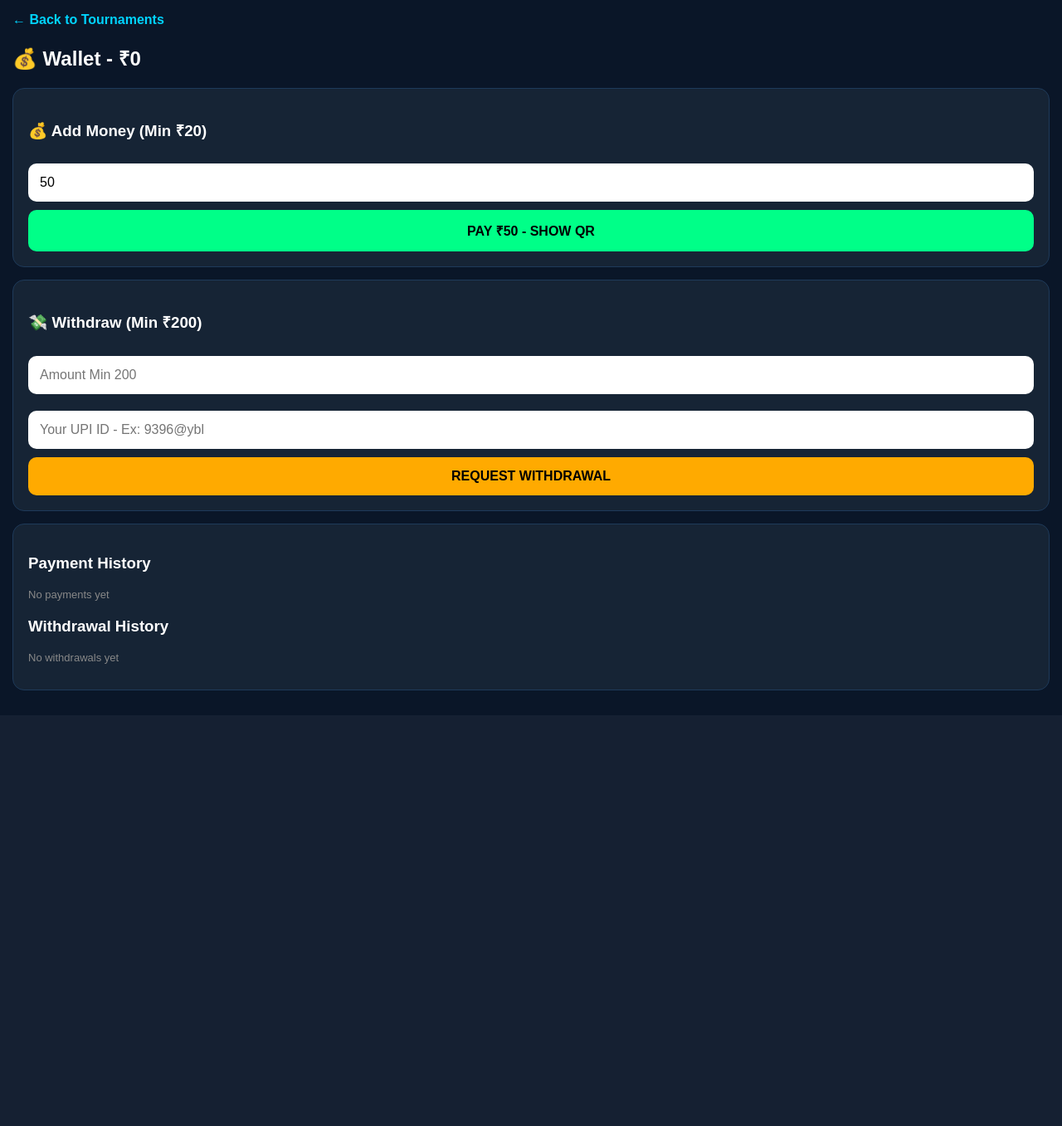
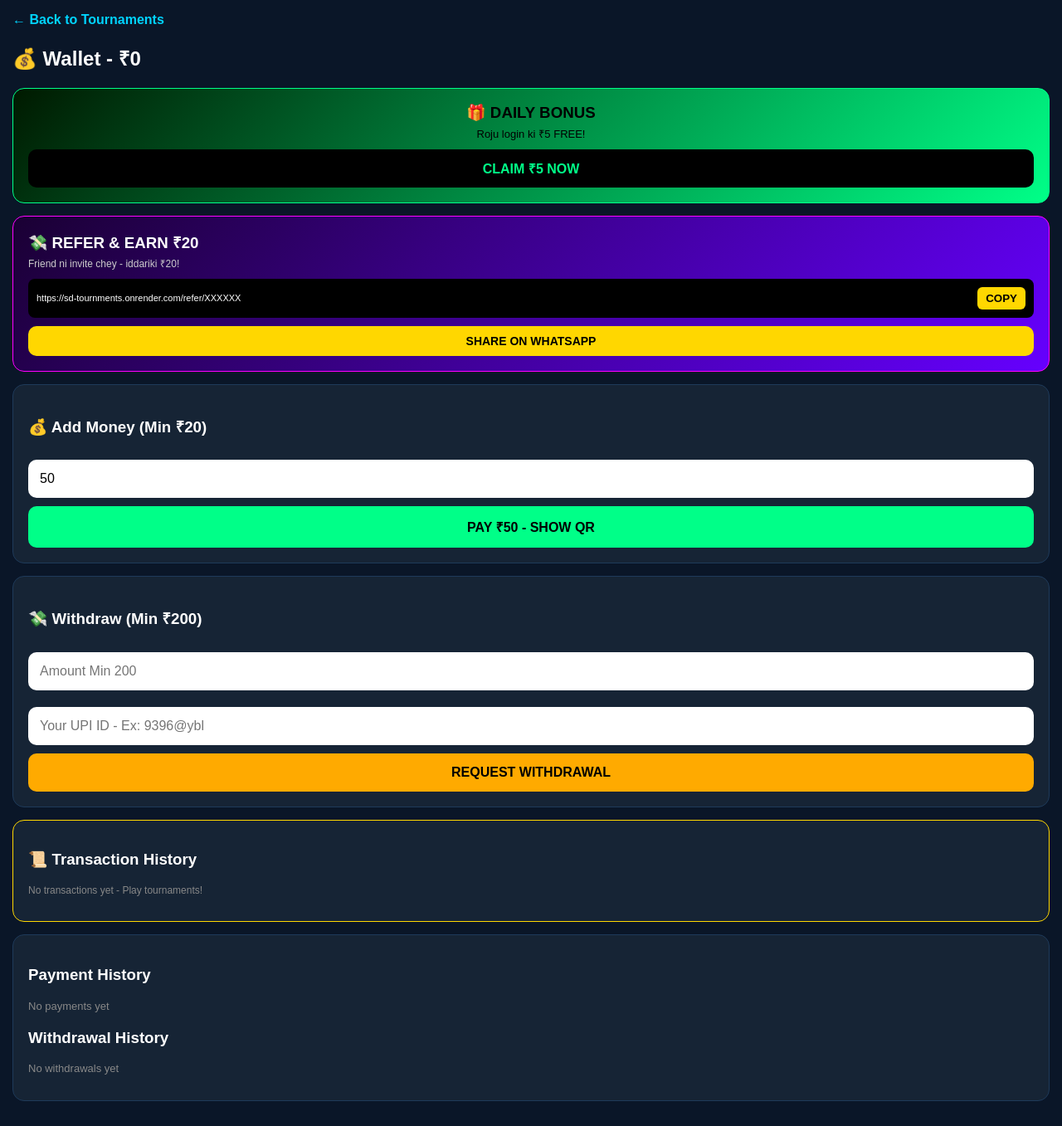
Before and after one commit to kothapallisravankumar05-art/sd-tournments, a Flask app: template templates/wallet.html in a window 1280 px wide. Shown: the whole page at 83% size. Before the commit the page ends 832 px from the top, so only its background shows below. Run offline with Flask 3, Linux system fonts and the light colour scheme; the template is opened without the code that fills it, so the values that code supplies are empty.

Commit message:
Update wallet.html

```diff
--- a/templates/wallet.html
+++ b/templates/wallet.html
@@ -10,21 +10,38 @@ input{width:100%;padding:14px;border-radius:10px;border:none;margin:10px 0;font-
 input:focus{box-shadow:0 0 8px #00ff88}
 .btn{width:100%;padding:14px;border:none;border-radius:10px;font-weight:bold;font-size:16px;cursor:pointer}
 .btn:active{transform:scale(0.98)}
-.btn-green{background:#00ff88;color:#000}.btn-blue{background:#00d4ff;color:#000}.btn-orange{background:#ffaa00;color:#000}
+.btn-green{background:#00ff88;color:#000}.btn-blue{background:#00d4ff;color:#000}.btn-orange{background:#ffaa00;color:#000}.btn-gold{background:gold;color:#000}
 .qr-box{display:none;text-align:center;background:#fff;color:#000;padding:20px;border-radius:15px;margin-top:15px}
 .utr-box{display:none;margin-top:15px}
-.hist-item{border-bottom:1px solid #233a5a;padding:10px 0;font-size:14px;display:flex;justify-content:space-between;align-items:center}
+.hist-item{border-bottom:1px solid #233a5a;padding:10px 0;font-size:13px;display:flex;justify-content:space-between;align-items:center}
 .badge{padding:3px 8px;border-radius:12px;font-size:11px;font-weight:bold}
 .badge-PENDING{background:orange;color:#000}.badge-APPROVED{background:#00ff88;color:#000}.badge-REJECTED{background:#ff4444;color:#fff}
+.badge-CREDIT{background:#00ff88;color:#000}.badge-DEBIT{background:#ff4444;color:#fff}.badge-WIN{background:gold;color:#000}.badge-BONUS{background:#00d4ff;color:#000}.badge-REFERRAL{background:#ff00ff;color:#fff}.badge-REFUND{background:orange;color:#000}
+.refer-box{background:linear-gradient(135deg,#1a0033,#6600ff);border:1px solid #ff00ff}
+.bonus-box{background:linear-gradient(135deg,#001a00,#00ff88);border:1px solid #00ff88;color:#000}
 </style>
 </head>
 <body>
 <a href="/" style="color:#00d4ff;text-decoration:none;font-weight:bold">← Back to Tournaments</a>
 <h2>💰 Wallet - ₹{{ user['balance'] if user else 0 }}</h2>
 
-{% with messages = get_flashed_messages() %}
-{% if messages %}{% for m in messages %}<div style="background:#ffaa00;color:#000;padding:12px;border-radius:10px;margin-bottom:15px;font-weight:bold">{{m}}</div>{% endfor %}{% endif %}
-{% endwith %}
+<!-- DAILY BONUS -->
+<div class="card bonus-box" style="text-align:center">
+<h3 style="margin:0;color:#000">🎁 DAILY BONUS</h3>
+<p style="margin:5px 0;color:#000;font-size:13px">Roju login ki ₹5 FREE!</p>
+<a href="/daily_bonus" style="display:block;background:#000;color:#00ff88;padding:12px;border-radius:10px;text-decoration:none;font-weight:900;margin-top:10px">CLAIM ₹5 NOW</a>
+</div>
+
+<!-- REFERRAL -->
+<div class="card refer-box">
+<h3 style="margin:0">💸 REFER & EARN ₹20</h3>
+<p style="font-size:12px;color:#ccc;margin:5px 0">Friend ni invite chey - iddariki ₹20!</p>
+<div style="background:#000;padding:10px;border-radius:8px;margin:10px 0;display:flex;justify-content:space-between;align-items:center">
+<span id="refLink" style="font-size:11px;word-break:break-all">https://sd-tournments.onrender.com/refer/{{ user['referral_code'] if user and user['referral_code'] else 'XXXXXX' }}</span>
+<button onclick="copyRef()" style="background:gold;border:none;padding:6px 10px;border-radius:6px;font-weight:900;cursor:pointer">COPY</button>
+</div>
+<button onclick="shareRef()" class="btn btn-gold" style="padding:10px;font-size:14px">SHARE ON WHATSAPP</button>
+</div>
 
 <div class="card">
 <h3>💰 Add Money (Min ₹20)</h3>
@@ -35,14 +52,13 @@ input:focus{box-shadow:0 0 8px #00ff88}
 <div id="qrBox" class="qr-box">
 <h3>Scan & Pay ₹<span id="qrAmt">50</span></h3>
 <img id="mainQR" src="" style="width:220px;height:220px;border-radius:12px">
-<p style="font-size:13px;margin-top:10px">PhonePe / GPay lo scan chey - Direct payment neeku vastadi!</p>
+<p style="font-size:13px;margin-top:10px">PhonePe / GPay lo scan chey</p>
 <button class="btn btn-blue" onclick="showUTR()">I HAVE PAID - ENTER UTR</button>
 </div>
 
 <div id="utrBox" class="utr-box card" style="display:none">
 <h3>12 Digit UTR Enter Chey</h3>
 <form method="POST" action="/wallet">
-<input type="hidden" name="action" value="add_money">
 <input type="hidden" name="amount" id="finalAmt" value="50">
 <input type="text" name="utr" maxlength="12" minlength="12" pattern="[0-9]{12}" required placeholder="12 Digit UTR - Ex: 123456789012">
 <button type="submit" class="btn btn-green">SUBMIT TO ADMIN</button>
@@ -52,11 +68,25 @@ input:focus{box-shadow:0 0 8px #00ff88}
 <div class="card">
 <h3>💸 Withdraw (Min ₹200)</h3>
 <form method="POST" action="/wallet">
-<input type="hidden" name="action" value="withdraw">
 <input type="number" name="amount" min="200" max="{{ user['balance'] if user else 0 }}" required placeholder="Amount Min 200">
 <input type="text" name="upi_id" required placeholder="Your UPI ID - Ex: 9396@ybl">
 <button type="submit" class="btn btn-orange">REQUEST WITHDRAWAL</button>
 </form>
+</div>
+
+<!-- TRANSACTION HISTORY - NEW -->
+<div class="card" style="border:1px solid gold">
+<h3>📜 Transaction History</h3>
+{% if transactions %}
+{% for tx in transactions %}
+<div class="hist-item">
+<span><span class="badge badge-{{tx['type']}}">{{tx['type']}}</span> {{tx['description']}}</span>
+<span style="text-align:right"><b style="color:gold">₹{{tx['amount']}}</b><br><span style="font-size:10px;color:#888">{{tx['time']}}</span></span>
+</div>
+{% endfor %}
+{% else %}
+<p style="color:#888;font-size:12px">No transactions yet - Play tournaments!</p>
+{% endif %}
 </div>
 
 <div class="card">
@@ -92,6 +122,16 @@ function showUTR(){
     document.getElementById('utrBox').style.display = 'block';
     window.scrollTo(0, document.getElementById('utrBox').offsetTop);
 }
+function copyRef(){
+    let link = document.getElementById('refLink').innerText;
+    navigator.clipboard.writeText(link);
+    alert("Referral link copied! Share chey bro 🔥");
+}
+function shareRef(){
+    let link = document.getElementById('refLink').innerText;
+    let text = "🔥 SD Tournaments lo join ayi ₹20 FREE bonus techuko! Free Fire tournaments aadi geluvu! "+link;
+    window.open("https://wa.me/?text="+encodeURIComponent(text), "_blank");
+}
 </script>
 </body>
 </html>
```
